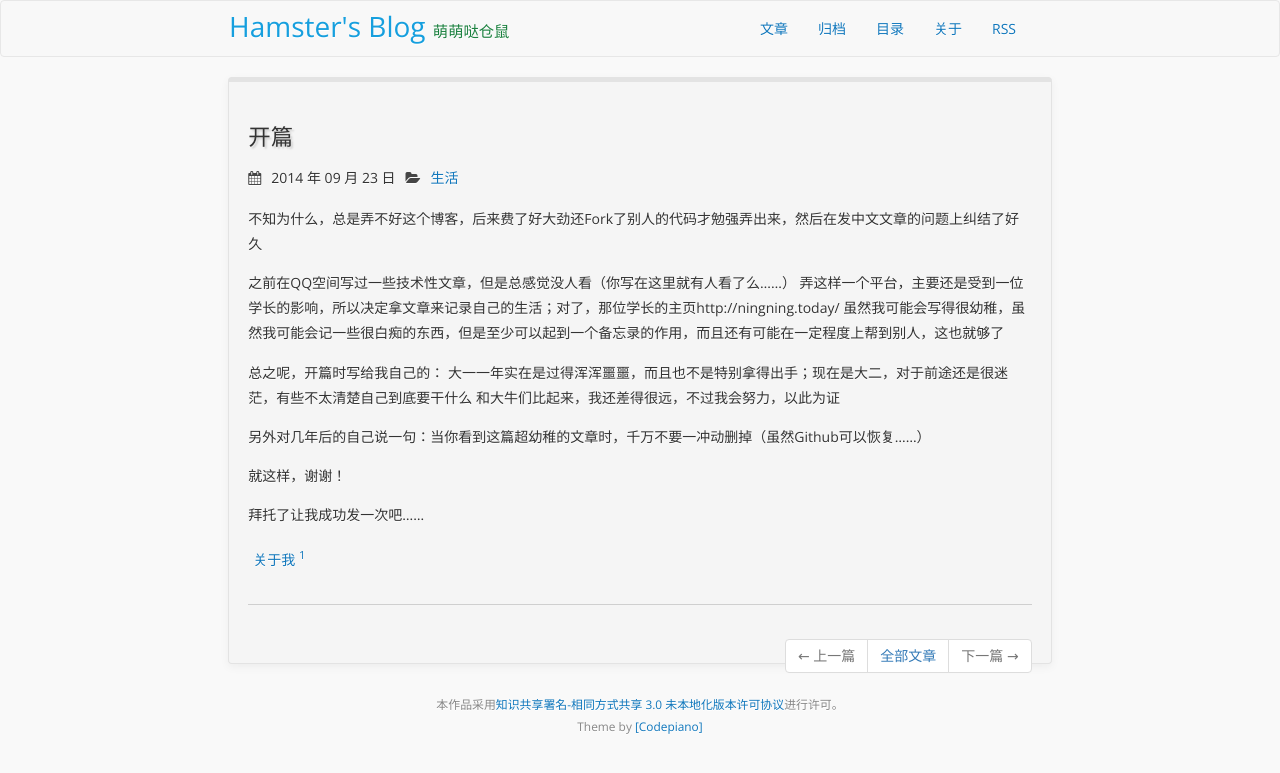
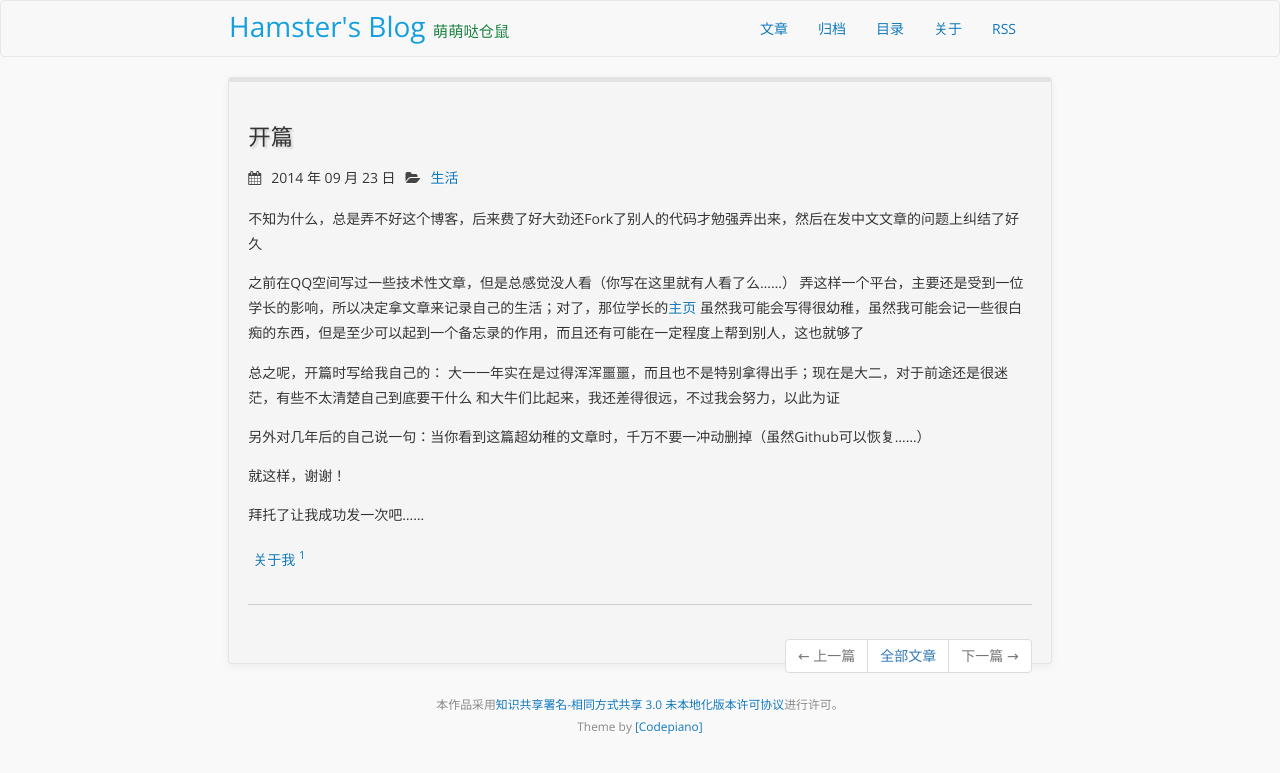
Before and after one commit to iHamsterball/ihamsterball.github.io, a Jekyll site: the page built from _posts/2014-09-23-first-post-ever.md, in a window 1280 px wide. Shown: the top 773 px of the page. Built offline with Jekyll 4.4.1, drawn with Linux system fonts in a browser that asks for light colours; nearby versions of some CDN libraries; Markdown is read by kramdown in place of the engine named in the settings; comment, search, counter and statistics services are not loaded; some of the changed lines change nothing that is shown.

Commit message:
Fix comment Function

```diff
--- a/_config.yml
+++ b/_config.yml
@@ -10,7 +10,6 @@
 excerpt_separator: <!-- more -->
 
 title : 萌萌哒仓鼠
-tagline: OpenCV OpenCL
 author :
   name : Hamster's Blog
   email : hamsterball@foxmail.com
@@ -25,11 +24,11 @@
 # Else if you are pushing to username.github.io, replace with your username.
 # Finally if you are pushing to a GitHub project page, include the project name at the end.
 #
-production_url : http://pengx17.me
+production_url : http://ihamsterball.github.io
 
 # All Jekyll-Bootstrap specific configurations are namespaced into this hash
 #
-pengx :
+hamster :
   version : 0.3.0
 
   # All links will be namespaced by BASE_PATH if defined.
--- a/_includes/hamster/comments-providers/duoshuo
+++ b/_includes/hamster/comments-providers/duoshuo
@@ -1,11 +1,11 @@
 <!-- Duoshuo Comment BEGIN -->
 <div class="ds-thread"></div>
 <script type="text/javascript">
-var duoshuoQuery = {short_name:"{{ site.hamster.comments.duoshuo.short_name }}"};
+var duoshuoQuery = {short_name:"hamsterball"};
 	(function() {
 		var ds = document.createElement('script');
 		ds.type = 'text/javascript';ds.async = true;
-		ds.src = 'http://static.duoshuo.com/embed.js';
+		ds.src = (document.location.protocol == 'https:' ? 'https:' : 'http:') + '//static.duoshuo.com/embed.js';
 		ds.charset = 'UTF-8';
 		(document.getElementsByTagName('head')[0]
 		|| document.getElementsByTagName('body')[0]).appendChild(ds);
--- a/_posts/2014-09-23-first-post-ever.md
+++ b/_posts/2014-09-23-first-post-ever.md
@@ -12,7 +12,7 @@
 不知为什么，总是弄不好这个博客，后来费了好大劲还Fork了别人的代码才勉强弄出来，然后在发中文文章的问题上纠结了好久
 
 之前在QQ空间写过一些技术性文章，但是总感觉没人看（你写在这里就有人看了么……）
-弄这样一个平台，主要还是受到一位学长的影响，所以决定拿文章来记录自己的生活；对了，那位学长的主页http://ningning.today/
+弄这样一个平台，主要还是受到一位学长的影响，所以决定拿文章来记录自己的生活；对了，那位学长的<a href="http://ningning.today/">主页</a>
 虽然我可能会写得很幼稚，虽然我可能会记一些很白痴的东西，但是至少可以起到一个备忘录的作用，而且还有可能在一定程度上帮到别人，这也就够了
 
 总之呢，开篇时写给我自己的：
```
Also changed, not shown: 1 other file.
